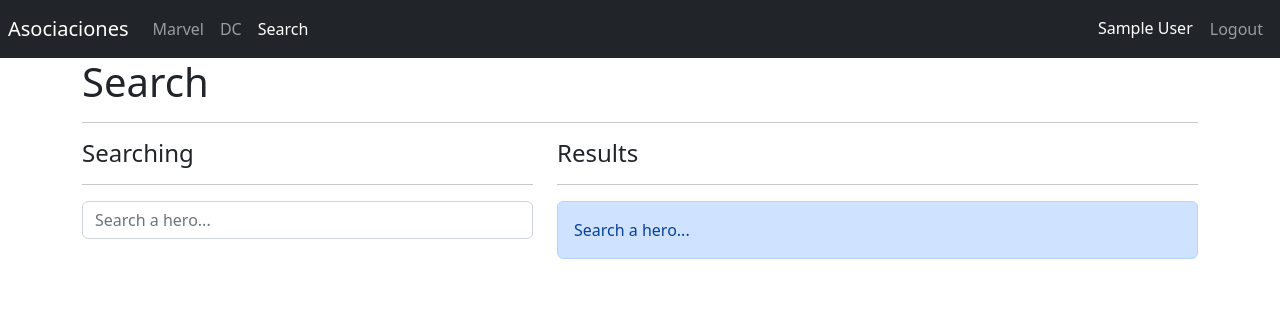
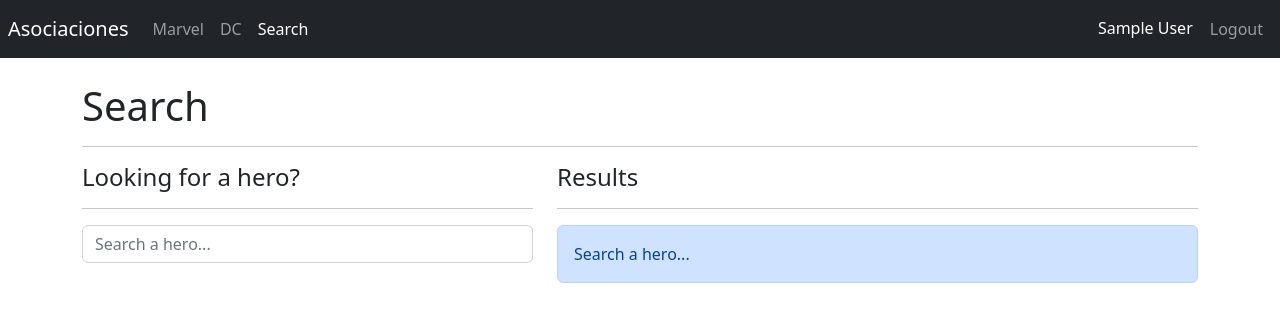
Before and after one commit to mtlv99/curso-react, a React (Vite) app in the folder 07-heroes-spa/: page /search in a window 1280 px wide. Shown: the top 322 px of the page. Built offline with nearby package versions, Linux system fonts and the light colour scheme; sample sign-in values are in the browser's storage.

Commit message:
Section 15: lesson 217 - section completed - log cleanup

```diff
--- a/07-heroes-spa/src/HeroesApp.jsx
+++ b/07-heroes-spa/src/HeroesApp.jsx
@@ -2,9 +2,8 @@ import React from 'react';
 import { AuthProvider } from './auth';
 import { AppRouter } from './router/AppRouter';
 
+// eslint-disable-next-line arrow-body-style
 export const HeroesApp = () => {
-  console.log('');
-
   return (
     <AuthProvider>
       <AppRouter />
--- a/07-heroes-spa/src/heroes/pages/DcPage.jsx
+++ b/07-heroes-spa/src/heroes/pages/DcPage.jsx
@@ -1,9 +1,8 @@
 import React from 'react';
 import { HeroList } from '../components';
 
+// eslint-disable-next-line arrow-body-style
 export const DcPage = () => {
-  console.log('');
-
   return (
     <>
       <h1>DC Comics</h1>
--- a/07-heroes-spa/src/heroes/pages/MarvelPage.jsx
+++ b/07-heroes-spa/src/heroes/pages/MarvelPage.jsx
@@ -1,9 +1,8 @@
 import React from 'react';
 import { HeroList } from '../components';
 
+// eslint-disable-next-line arrow-body-style
 export const MarvelPage = () => {
-  console.log('');
-
   return (
 
     <>
--- a/07-heroes-spa/src/heroes/pages/SearchPage.jsx
+++ b/07-heroes-spa/src/heroes/pages/SearchPage.jsx
@@ -36,8 +36,6 @@ export const SearchPage = () => {
     navigate(`?q=${searchText}`);
   };
 
-  console.log(q, heroesFound);
-
   return (
     <>
       <h1>Search</h1>
@@ -45,7 +43,7 @@ export const SearchPage = () => {
 
       <div className="row">
         <div className="col-5">
-          <h4>Searching</h4>
+          <h4>Looking for a hero?</h4>
 
           <hr />
 
--- a/07-heroes-spa/src/heroes/routes/HeroesRoutes.jsx
+++ b/07-heroes-spa/src/heroes/routes/HeroesRoutes.jsx
@@ -6,14 +6,13 @@ import {
   DcPage, HeroPage, MarvelPage, SearchPage,
 } from '../pages';
 
+// eslint-disable-next-line arrow-body-style
 export const HeroesRoutes = () => {
-  console.log('');
-
   return (
     <>
       <Navbar />
 
-      <div className="container">
+      <div className="container mt-4">
         <Routes>
 
           <Route path="marvel" element={<MarvelPage />} />
```
